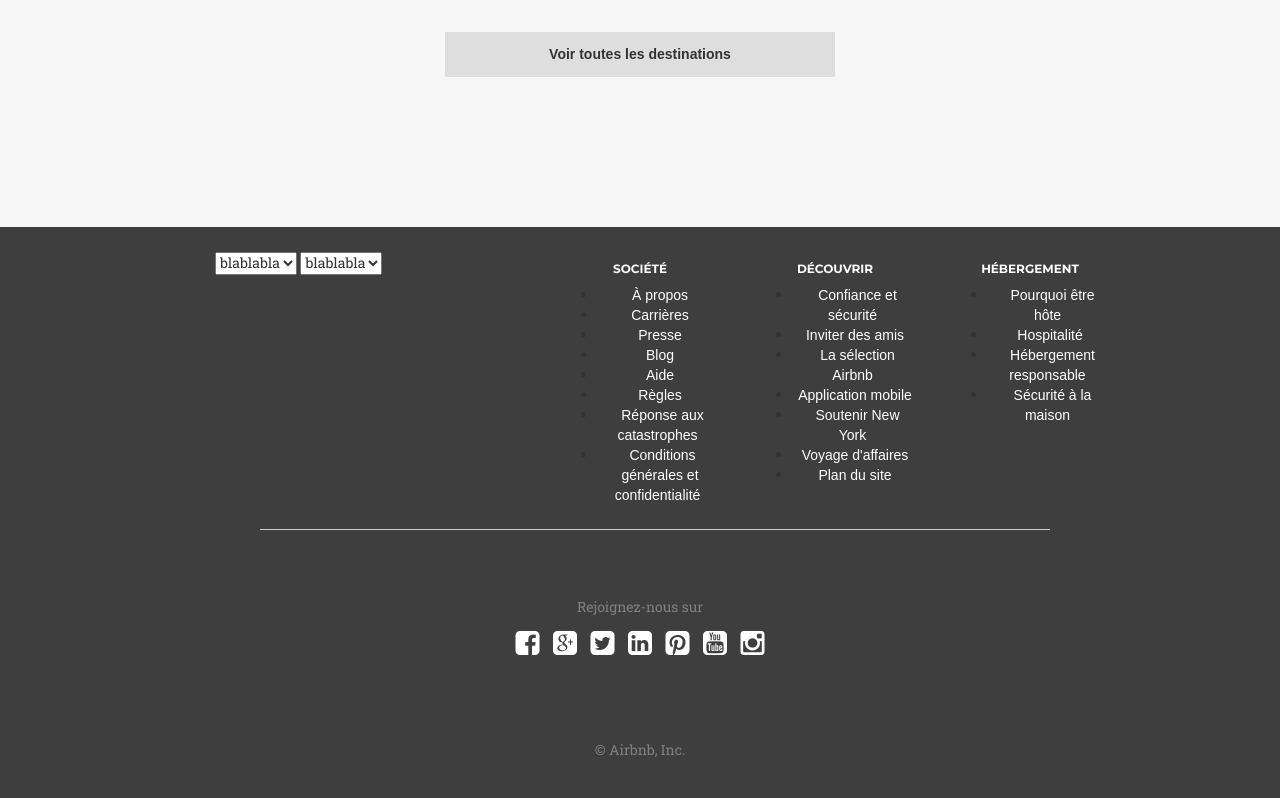
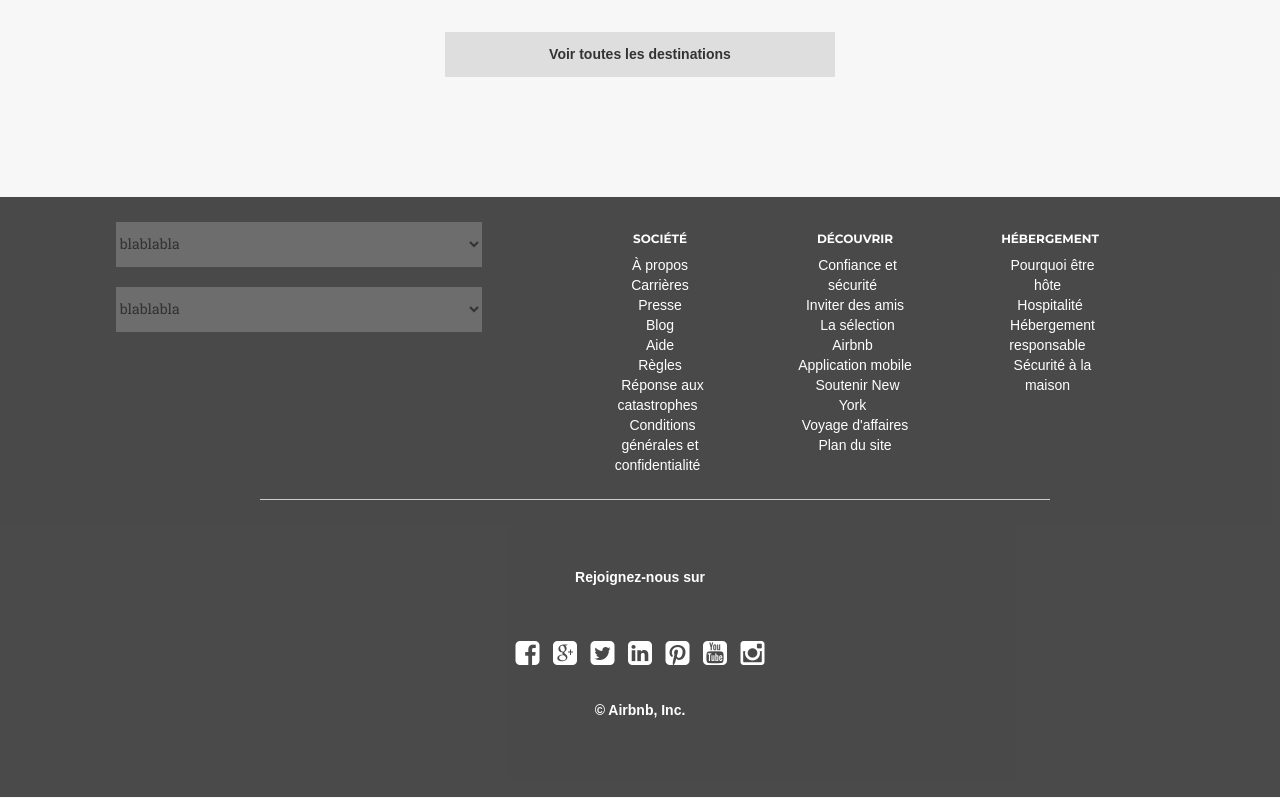
Before and after one commit to ThierryVH/airbnb, a plain HTML site: page index.html in a window 1280 px wide. Shown: the part 2016-2814 px from the top of the page. Drawn offline with nearby package versions, Linux system fonts and the light colour scheme; a web font is replaced by a local one.

Commit message:
mise en page du footer / projet terminé

```diff
--- a/css/main.css
+++ b/css/main.css
@@ -299,7 +299,9 @@ background-size: cover;
 /* ##########   Footer   ########## */
 
 footer{
-  background-color: rgba(0,0,0,0.75);
+  background-color: rgba(0,0,0,0.70);
+  height: 420px;
+  margin-top: -30px;
 }
 
 footer a, footer a:hover, footer a:visited, footer a:focus{
@@ -309,13 +311,31 @@ footer a, footer a:hover, footer a:visited, footer a:focus{
   text-decoration: none;
 }
 
-.row_footer{
-  margin-top: 30px;
-}
 
 footer p{
   color: grey;
   margin-top: 80px;
+}
+
+footer select{
+  height: 45px;
+  border: 0;
+  border-radius: 0;
+  width: 80%;
+  margin-bottom: 20px;
+}
+
+#liens{
+  margin-top: 30px;
+  font-weight: bold;
+}
+
+#social_network{
+  margin-top: 40px;
+}
+
+#copy{
+  margin-top: -50px;
 }
 
 
@@ -458,6 +478,59 @@ footer p{
 
  #destinations:hover{
   background-color: rgba(0,0,0,0.2);
+ }
+
+ /* ##########   Footer   ########## */
+
+ footer{
+   background-color: rgba(0,0,0,0.70);
+   height: 600px;
+   margin-top: -30px;
+ }
+
+ footer a, footer a:hover, footer a:visited, footer a:focus{
+   font-family: sans-serif;
+   color: #fff;
+   margin: 5px;
+   text-decoration: none;
+ }
+
+
+ footer p{
+   color: #fff;
+   font-weight: bold;
+   font-family: sans-serif;
+   margin-top: 80px;
+ }
+
+ footer select{
+   height: 45px;
+   border: 0;
+   border-radius: 0;
+   width: 80%;
+   margin-bottom: 20px;
+   background-color: rgba(255,255,255,0.2);
+ }
+
+ #social_network{
+   margin-top: 40px;
+ }
+
+ #copy{
+   margin-top: -50px;
+ }
+
+ footer li{
+   list-style-type: none;
+   margin: 0;
+ }
+
+ h6{
+   margin-left: 40px;
+ }
+
+ footer a:hover{
+   text-decoration: underline;
  }
 }
 
--- a/index.html
+++ b/index.html
@@ -249,7 +249,7 @@
           <div class="container">
                <div class="row">
                     <!-- first row -->
-                    <div class="col-md-5 col-sm-4">
+                    <div class="col-xs-12 col-md-5 col-sm-4">
                          <select id="langue" name="guests">
                               <option value="1">blablabla</option>
                               <option value="2">blablabla</option>
@@ -336,7 +336,7 @@
                     <p>Rejoignez-nous sur</p>
                </div>
                <!-- End Second row -->
-               <div class="row visible-xs hidden-sm">
+               <div id="liens" class="row visible-xs hidden-sm col-xs-8 col-xs-offset-2">
                     <!-- row visible xs -->
 
 
@@ -345,7 +345,14 @@
 
                </div>
                <!-- End row visible xs -->
-               <div class="row">
+
+             </div>
+             <!--- End container 1 -->
+
+             <!-- container 2 -->
+             <div class="container">
+
+               <div id="social_network" class="row">
                     <!-- Third row -->
                     <a href="#"><i class="fa fa-facebook-square fa-2x"></i></a>
                     <a href="#"><i class="fa fa-google-plus-square fa-2x"></i></a>
@@ -357,13 +364,13 @@
 
                </div>
                <!-- End Third row -->
-               <div class="row hidden-xs">
+               <div id="copy" class="row">
                     <!-- Fourth row -->
                     <p>&copy; Airbnb, Inc.</p>
                </div>
                <!-- End Fourth row -->
           </div>
-          <!-- End container -->
+          <!-- End container 2-->
      </footer>
 
 
```
